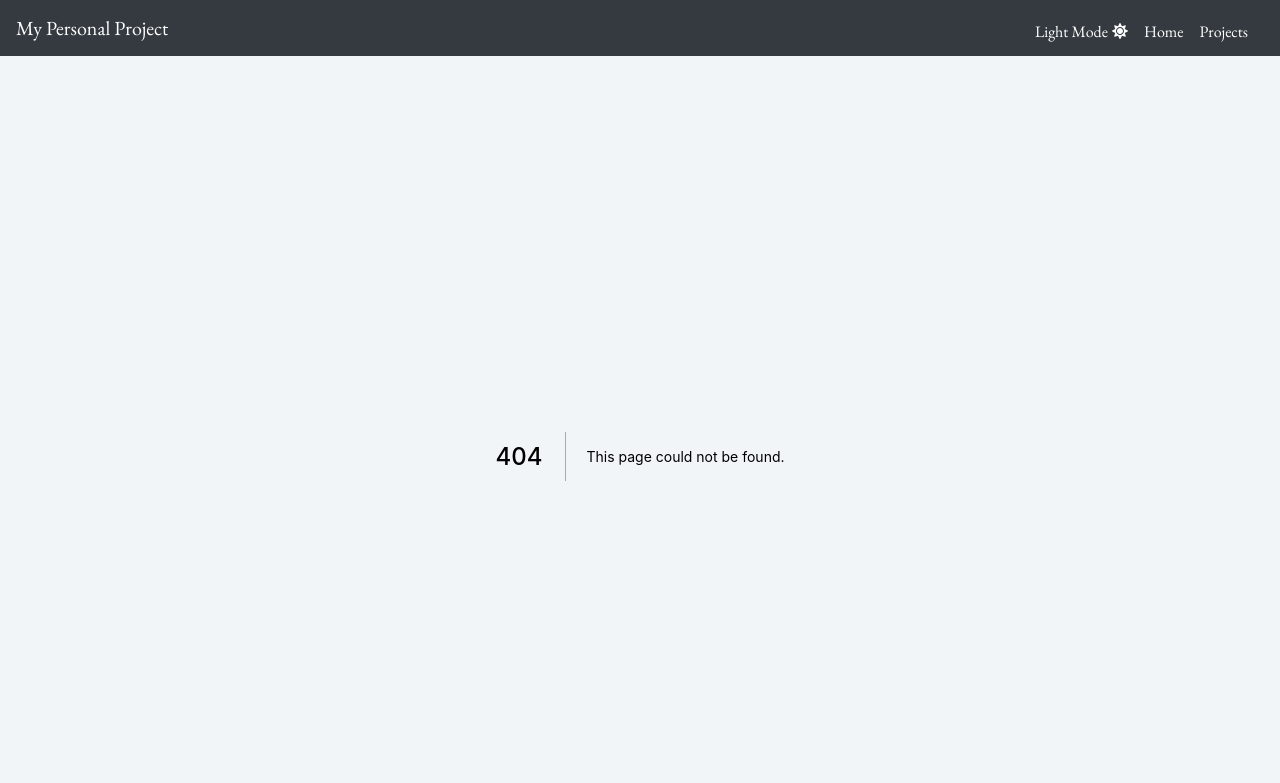
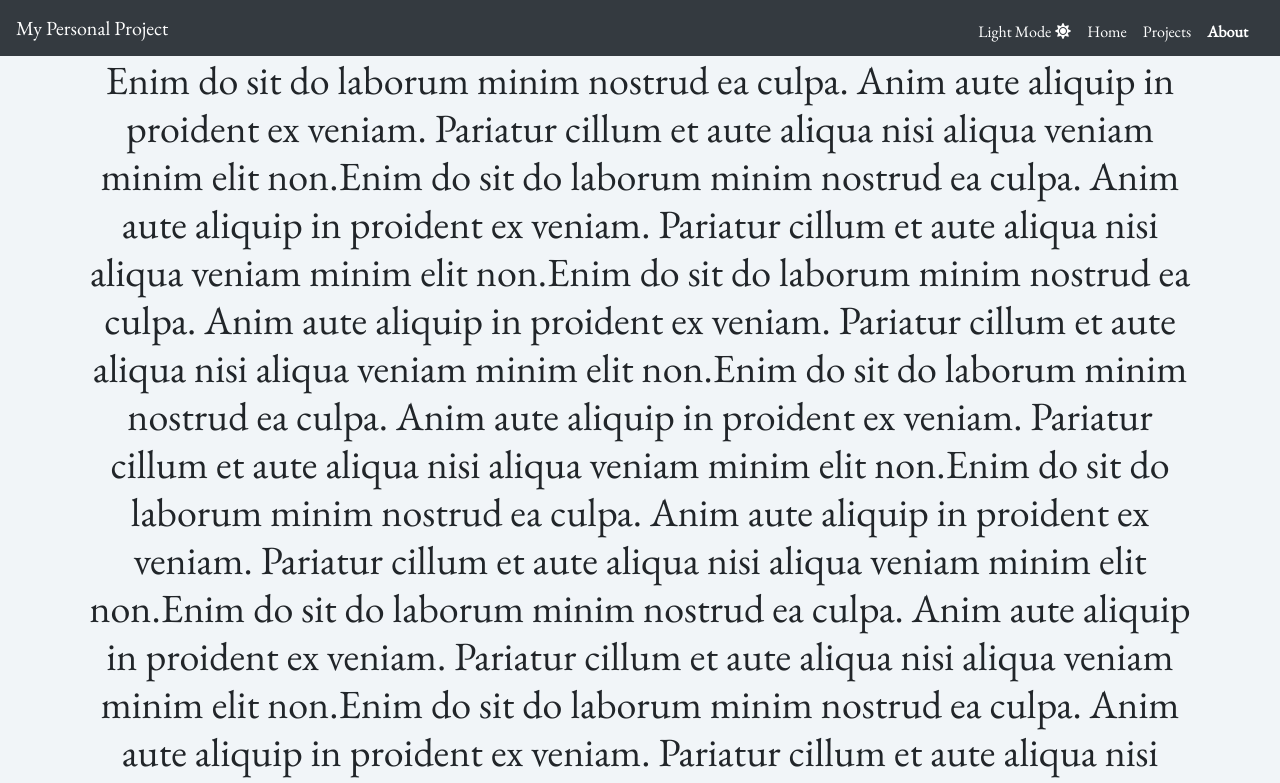
Before and after one commit to N-Ganesh/next-project, a Next.js app: page /about in a window 1280 px wide. Before the commit this address had no page. Shown: the top 783 px of the page. Built offline with nearby package versions, Linux system fonts and the light colour scheme.

Commit message:
Added a new about page

```diff
--- a/components/Header.jsx
+++ b/components/Header.jsx
@@ -17,7 +17,7 @@ const Header = () => {
     }
   };
   const changeMode = () => {
-    if (switchMode === 0) {
+    if (!switchMode || switchMode === 0) {
       setSwitchMode(1);
     } else {
       setSwitchMode(0);
@@ -29,8 +29,11 @@ const Header = () => {
   useEffect(() => {}, [switchMode]);
   return (
     <Navbar variant="dark" bg="dark" expand="lg" sticky="top">
-      <Navbar.Brand href="#home">My Personal Project</Navbar.Brand>
-
+      <Link href="/">
+        <Navbar.Brand style={{ cursor: "pointer" }}>
+          My Personal Project
+        </Navbar.Brand>
+      </Link>
       <Navbar.Toggle aria-controls="basic-navbar-nav" />
       <Navbar.Collapse id="basic-navbar-nav">
         <Nav className="ml-auto ">
@@ -39,8 +42,8 @@ const Header = () => {
             style={{ cursor: "pointer" }}
             onClick={() => changeMode()}
           >
-            {switchMode === 0 ? "Light Mode" : "Dark Mode"}
-            {switchMode === 0 ? lightMode : darkMode}
+            {switchMode === 0 || !switchMode ? "Light Mode" : "Dark Mode"}
+            {switchMode === 0 || !switchMode ? lightMode : darkMode}
             <DisplayModeContext.Provider value={{ switchMode }} />
           </div>
           <Link href="/">
@@ -63,6 +66,16 @@ const Header = () => {
               Projects
             </span>
           </Link>
+          <Link href="/about">
+            <span
+              type="button"
+              className={`text-white d-block pt-2 pr-3 ${NavLinkActiveClass(
+                "/about"
+              )}`}
+            >
+              About
+            </span>
+          </Link>
         </Nav>
       </Navbar.Collapse>
     </Navbar>
--- a/components/Layout.jsx
+++ b/components/Layout.jsx
@@ -3,13 +3,15 @@ import NavHeader from "./Header";
 import Footer from "./Footer";
 import DisplayModeContext from "./DisplayModeContext";
 const Layout = ({ children }) => {
-  const [switchMode, setSwitchMode] = useState(0);
+  const [switchMode, setSwitchMode] = useState(null);
   const getMode = () => {
     console.log(switchMode);
     if (switchMode === 1) {
       return "dark-mode";
+    } else if (switchMode === 0) {
+      return "light-mode";
     }
-    return "light-mode";
+    return "default-light-mode";
   };
   return (
     <DisplayModeContext.Provider value={{ switchMode, setSwitchMode }}>
--- /dev/null
+++ b/pages/about/index.jsx
@@ -0,0 +1,11 @@
+import { Container } from "react-bootstrap";
+import { duplicatePara } from "../../utils/utils";
+const About = () => {
+  return (
+    <Container className="text-center">
+      <h1>{duplicatePara(100)}</h1>
+    </Container>
+  );
+};
+
+export default About;
--- a/styles/global.scss
+++ b/styles/global.scss
@@ -4,11 +4,6 @@
 
 body{
     font-family:  EB Garamond,sans-serif;
-    transition: .6s ease;
-    -webkit-transition: .6s ease;
-  -moz-transition: .6s ease;
-  -ms-transition: .6s ease;
-  -o-transition: .6s ease;
 
 }
 .home-captions{
@@ -49,3 +44,6 @@ body{
     animation-fill-mode: forwards;
     will-change: background-color;
 }
+.default-light-mode{
+    background-color: #f1f5f8;
+}
--- /dev/null
+++ b/utils/utils.js
@@ -0,0 +1,14 @@
+import para from "../public/exampleParagraph";
+const duplicatePara = (times) => {
+  let myPara = para;
+  for (let i = 1; i < times; i++) {
+    myPara += para;
+  }
+  return myPara;
+};
+const helloWorld = () => {
+  console.log("Hello World");
+};
+export { duplicatePara, helloWorld };
+
+export default duplicatePara;
```
Also changed, not shown: pages/index.js (+2 -9 lines).
